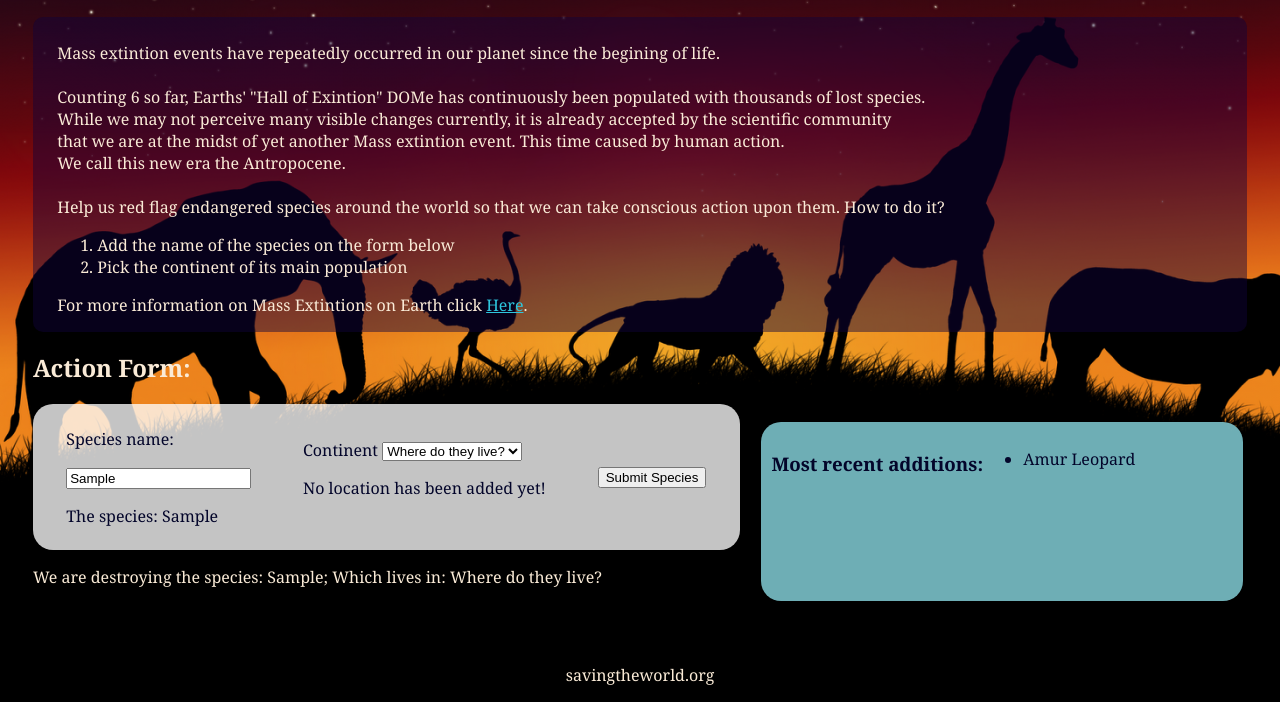
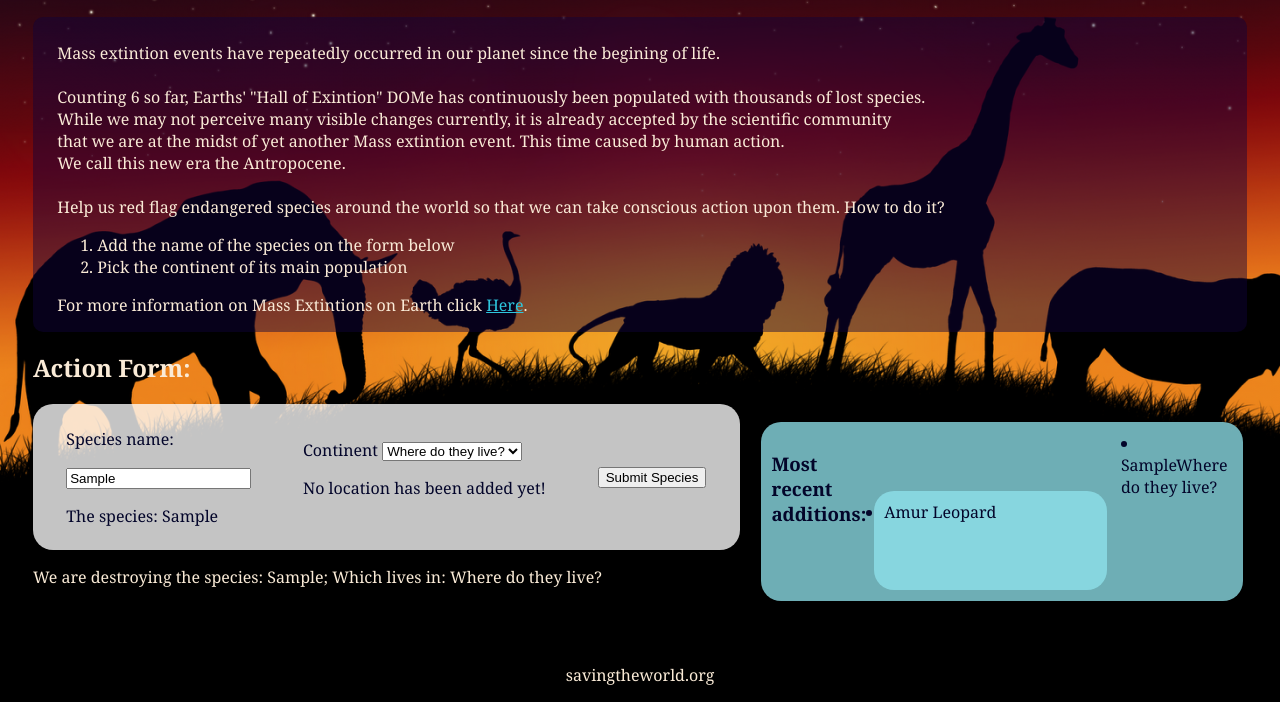
Before and after one commit to Laufley/endangered_animals_App, a website: page index.html in a window 1280 px wide. Both pictures are taken after typing "Sample" into the empty fields and a click on the button "Submit Species". Shown: the part 98-800 px from the top of the page. Drawn offline with Linux system fonts and the light colour scheme.

Commit message:
button_adds_items_into_list_but_not_pretty

```diff
--- a/index.html
+++ b/index.html
@@ -55,7 +55,7 @@
     </div>
     <div id="list">
         <h3>Most recent additions:</h3>
-        <ul>
+        <ul id="list">
             <li>Amur Leopard</li>
 
         </ul>
--- a/js/app.js
+++ b/js/app.js
@@ -29,6 +29,14 @@ const handleFormSubmit = function (event) {
     ${input.value};
     Which lives in:
     ${select.value}`
+
+    const outputSpecies = document.querySelector('#input');
+    const outputContinent = document.querySelector('#select');
+    const list = document.querySelector('#list');
+    const newItem = document.createElement('li');
+    newItem.textContent = outputSpecies.value + outputContinent.value;
+    list.appendChild(newItem);
+
 }
 
 
@@ -40,13 +48,13 @@ const handleFormSubmit = function (event) {
     //     const continent = document.getElementById("select").value;
 
 
-        // const handleFormSubmit = function (event) {
-        //     event.preventDefault();
-        //     const resultParagraph = document.querySelector('#form-result');
-        //     resultParagraph.textContent = `
-        //       Your name:
-        //       ${this.first_name.value}
-        //       ${this.last_name.value}`
+    //     const handleFormSubmit = function (event) {
+    //         event.preventDefault();
+    //         const resultParagraph = document.querySelector('#form-result');
+    //         resultParagraph.textContent = `
+    //           Your name:
+    //           ${this.first_name.value}
+    //           ${this.last_name.value}`
 
 
 //     }
```
